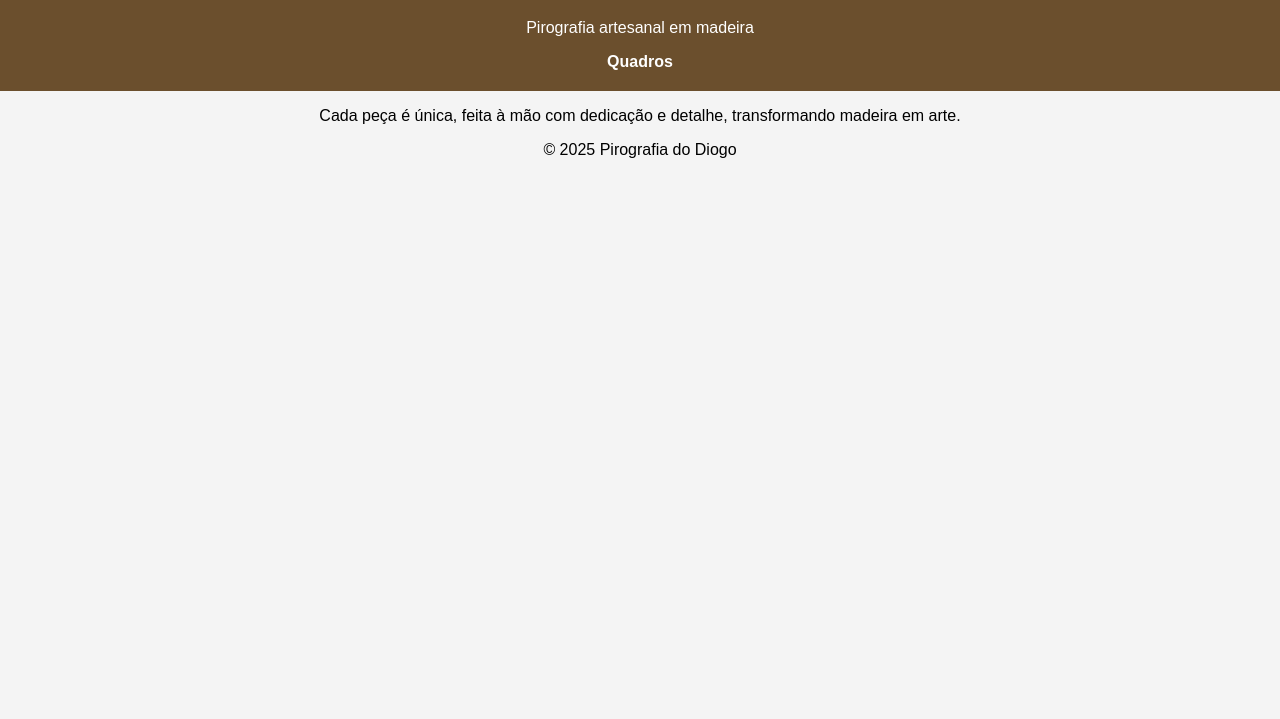
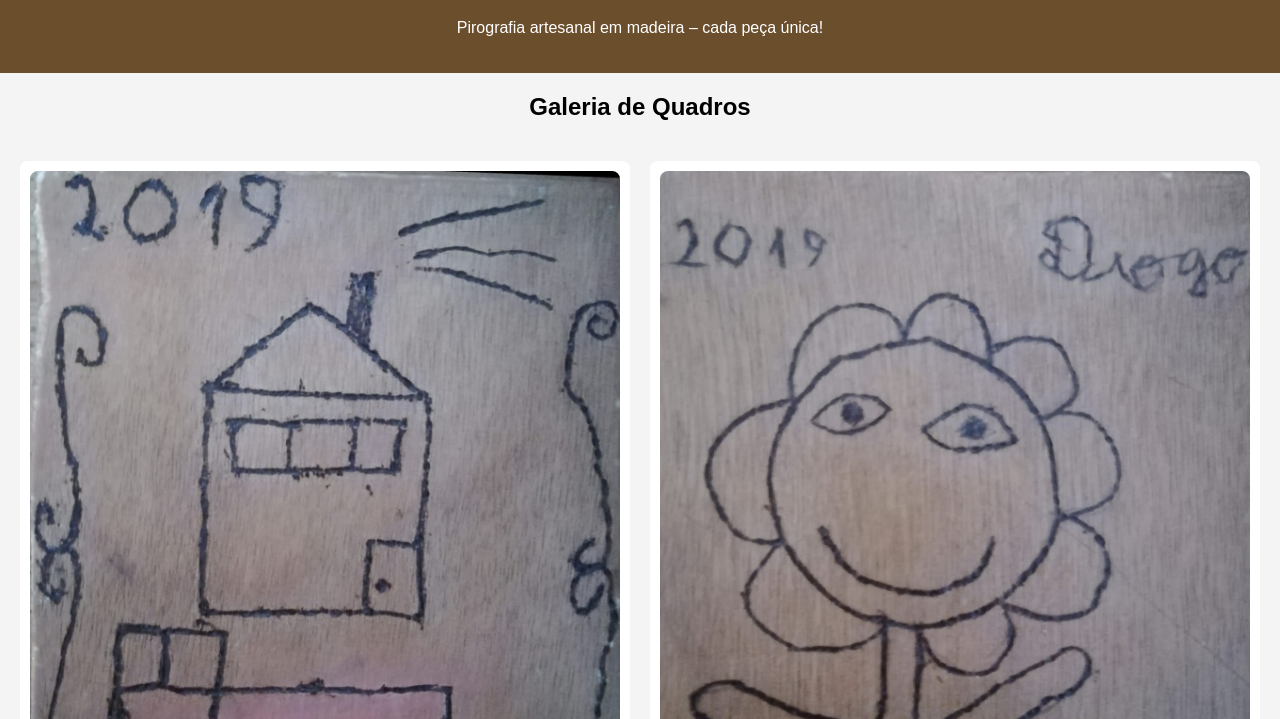
Before and after one commit to diogoarquiteto490-sys/tsete, a plain HTML site: page index.html in a window 1280 px wide. Shown: the part 81-800 px from the top of the page. Drawn offline with Linux system fonts and the light colour scheme.

Commit message:
Update header and add gallery section in index.html
Signed-off-by: diogoarquiteto490-sys <diogoarquiteto490@gmail.com>

```diff
--- a/index.html
+++ b/index.html
@@ -6,21 +6,34 @@
   <link rel="stylesheet" href="style.css">
 </head>
 <body>
+  <!-- Cabeçalho / Capa -->
   <header>
     <h1>Arte em Madeira D.F.</h1>
-    <p>Pirografia artesanal em madeira</p>
-    <nav>
-      <a href="quadros.html">Quadros</a>
-    </nav>
+    <p>Pirografia artesanal em madeira – cada peça única!</p>
   </header>
 
+  <!-- Galeria de Quadros -->
   <main>
-    <p>
-      Cada peça é única, feita à mão com dedicação e detalhe,
-      transformando madeira em arte.
-    </p>
+    <h2>Galeria de Quadros</h2>
+    <div class="galeria">
+      <div class="item">
+        <img src="quadro1.jpg" alt="Quadro 1">
+        <p>Quadro 1</p>
+      </div>
+      <div class="item">
+        <img src="quadro2.jpg" alt="Quadro 2">
+        <p>Quadro 2</p>
+      </div>
+      <!-- Podes adicionar mais quadros assim:
+      <div class="item">
+        <img src="nome-do-quadro.jpg" alt="Descrição">
+        <p>Descrição</p>
+      </div>
+      -->
+    </div>
   </main>
 
+  <!-- Rodapé -->
   <footer>
     <p>© 2025 Pirografia do Diogo</p>
   </footer>
```
